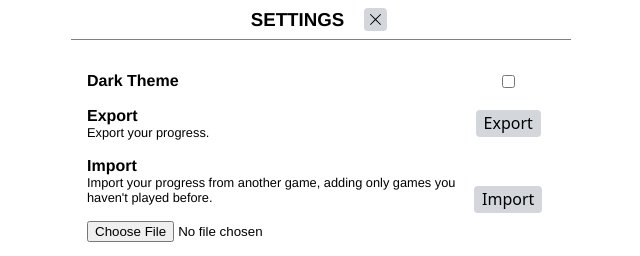
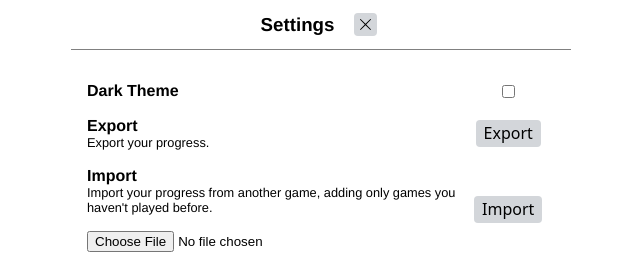
Before and after one commit to ox/artem.fans, a website: page src/five-letter-word-game/index.html in a window 1280 px wide. Both pictures are taken after a click on the button 676 px from the left and 19 px from the top of the page. Shown: the whole page, without its empty margins (319-959 px from the left). Drawn offline with Linux system fonts and the light colour scheme.

Commit message:
FLWG - header adjustments to font size and spacing

```diff
--- a/src/five-letter-word-game/index.html
+++ b/src/five-letter-word-game/index.html
@@ -176,7 +176,7 @@
     <div id="settings-overlay">
       <div id="settings">
         <div class="header">
-          <h3>SETTINGS</h3>
+          <h3>Settings</h3>
           <button id="close-settings" class="nav-button">
             <svg
               width="15"
--- a/src/five-letter-word-game/style.css
+++ b/src/five-letter-word-game/style.css
@@ -7,7 +7,7 @@
 :root {
   --bg: white;
   --game-max-width: 500px;
-  --header-height: 40px;
+  --header-height: 50px;
   --key-bg: #d3d6da;
   --key-color: black;
   --key-evaluated: white;
@@ -92,8 +92,9 @@ button:active {
   display: flex;
   flex-wrap: nowrap;
   width: 100%;
+  padding: 0 16px;
 
-  justify-content: space-evenly;
+  justify-content: space-between;
   align-items: center;
 }
 
@@ -102,6 +103,8 @@ button:active {
     flex-wrap: nowrap;
     align-items: center;
     gap: 16px;
+    font-size: 20px;
+    font-weight: bold;
   }
 
 .header .nav-button {
```
